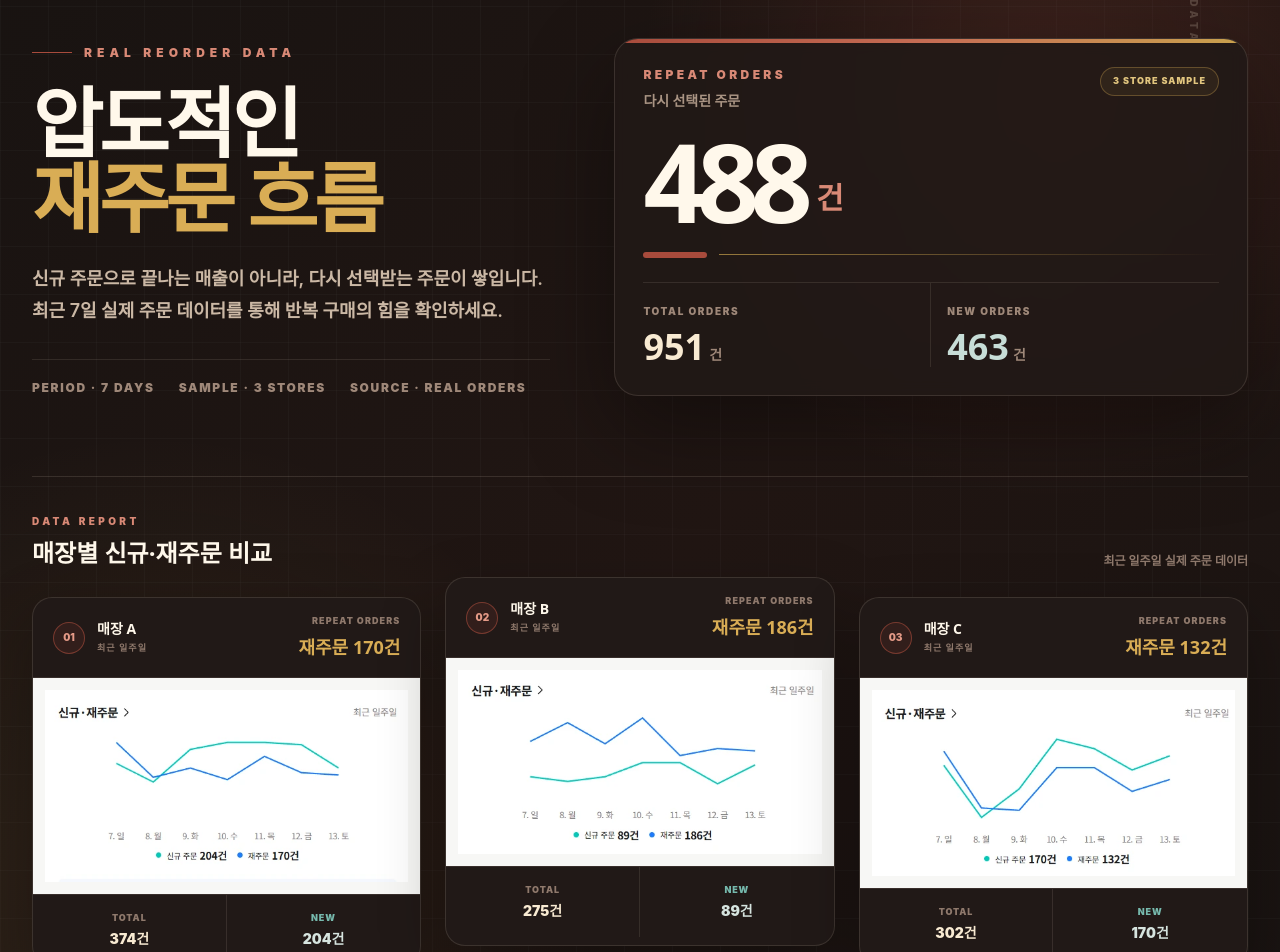
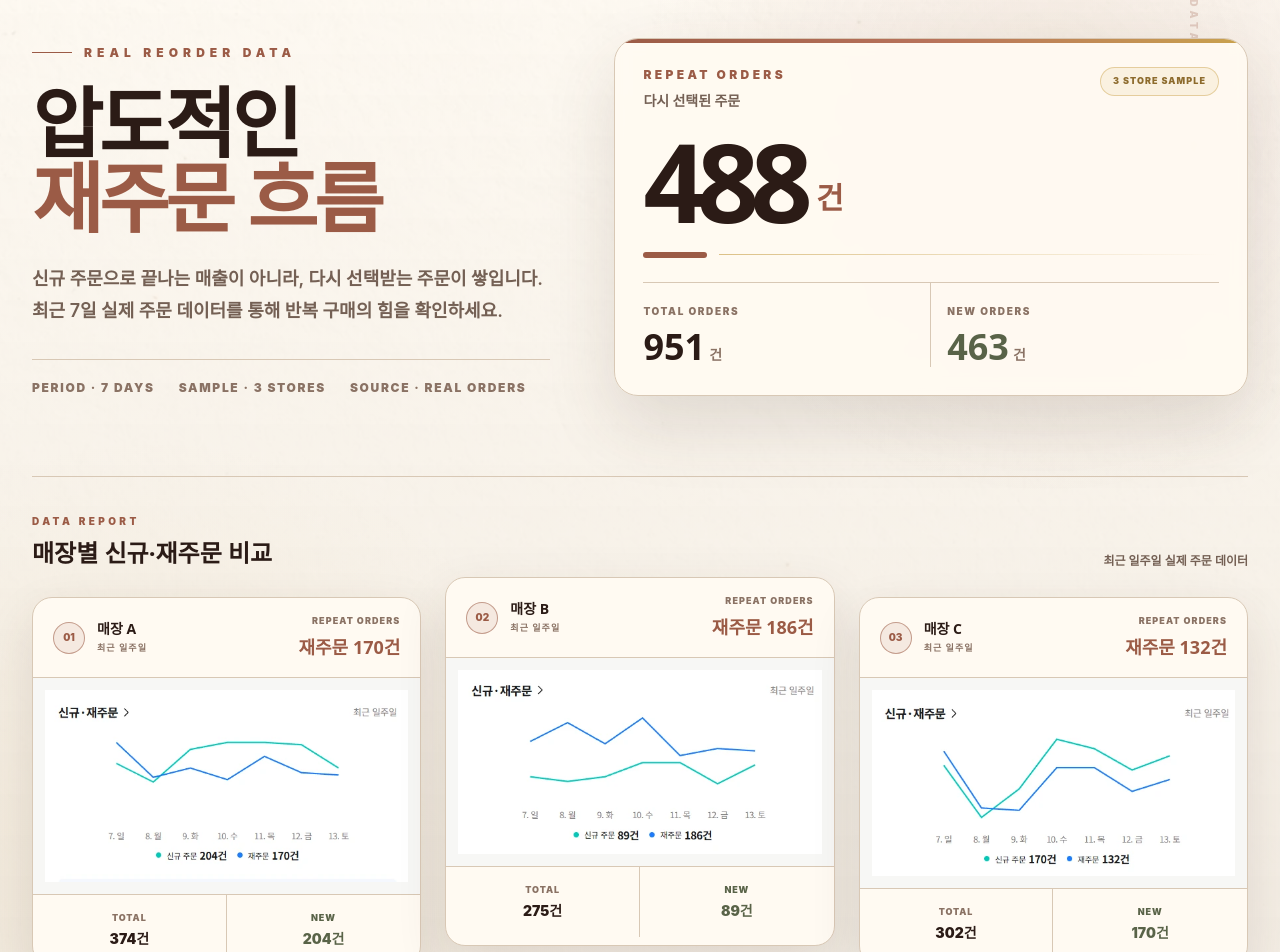
Before and after one commit to James940522/udon-landing, a Next.js app: page / in a window 1280 px wide. Shown: the part 7397-8349 px from the top of the page. Built offline with nearby package versions, Linux system fonts and the light colour scheme; a web font is replaced by a local one.

Commit message:
Fix: etc

```diff
--- a/scripts/verify-repeat-order-dark-dashboard.mjs
+++ b/scripts/verify-repeat-order-warm-paper.mjs
@@ -8,7 +8,13 @@ const source = await readFile(
 
 for (const token of [
   'useReducedMotion',
-  'bg-[#181311]',
+  "/new-asset/background/startup-benefit-hanji.webp",
+  'bg-[#f0e9df]',
+  'bg-[#fffaf2]',
+  'text-[#2b1b16]',
+  'text-[#9b5b46]',
+  'border-[#d8c8b5]',
+  'text-[#596348]',
   'REPEAT ORDERS',
   '다시 선택된 주문',
   '3 STORE SAMPLE',
@@ -29,6 +35,9 @@ for (const asset of [
 }
 
 for (const legacyToken of [
+  'bg-[#181311]',
+  'bg-[#211917]',
+  'text-[#fff8eb]',
   'const backgroundWords',
   'clipPath',
   'bg-[#a66732] text-[#26140e]',
@@ -45,4 +54,4 @@ for (const legacyToken of [
   );
 }
 
-console.log('Repeat-order dark dashboard contract passed.');
+console.log('Repeat-order warm paper contract passed.');
--- a/src/widgets/repeat-order-proof/ui/RepeatOrderProofSection.tsx
+++ b/src/widgets/repeat-order-proof/ui/RepeatOrderProofSection.tsx
@@ -65,28 +65,31 @@ export default function RepeatOrderProofSection() {
     <section
       id="repeat-order-proof"
       ref={sectionRef}
-      className="relative overflow-hidden bg-[#181311] py-20 text-[#f8ead2] md:py-28 lg:py-32"
+      className="relative overflow-hidden bg-[#f0e9df] bg-cover bg-center py-20 text-[#2b1b16] md:py-28 lg:py-32"
+      style={{
+        backgroundImage:
+          "linear-gradient(180deg, rgba(255,250,242,0.82) 0%, rgba(240,233,223,0.94) 100%), url('/new-asset/background/startup-benefit-hanji.webp')",
+      }}
       aria-label="오늘은 볶음우동 재주문 데이터"
     >
       <div
         className="pointer-events-none absolute inset-0"
         style={{
           backgroundImage:
-            'radial-gradient(circle at 82% 14%, rgba(168,75,60,0.2), transparent 27%), radial-gradient(circle at 12% 76%, rgba(201,162,77,0.1), transparent 30%), linear-gradient(rgba(255,255,255,0.025) 1px, transparent 1px), linear-gradient(90deg, rgba(255,255,255,0.025) 1px, transparent 1px), linear-gradient(135deg, #181311 0%, #211613 52%, #181311 100%)',
-          backgroundSize: 'auto, auto, 48px 48px, 48px 48px, auto',
+            'radial-gradient(circle at 82% 14%, rgba(155,91,70,0.09), transparent 27%), radial-gradient(circle at 12% 76%, rgba(201,162,77,0.08), transparent 30%)',
         }}
         aria-hidden="true"
       />
       <div
-        className="pointer-events-none absolute inset-x-0 top-0 h-px bg-linear-to-r from-transparent via-[#c9a24d]/55 to-transparent"
+        className="pointer-events-none absolute inset-x-0 top-0 h-px bg-linear-to-r from-transparent via-[#9b5b46]/35 to-transparent"
         aria-hidden="true"
       />
       <div
-        className="pointer-events-none absolute inset-x-0 bottom-0 h-px bg-linear-to-r from-transparent via-[#a84b3c]/65 to-transparent"
+        className="pointer-events-none absolute inset-x-0 bottom-0 h-px bg-linear-to-r from-transparent via-[#d8c8b5] to-transparent"
         aria-hidden="true"
       />
       <div
-        className="pointer-events-none absolute -right-20 top-24 hidden rotate-90 text-[10px] font-black tracking-[0.45em] text-[#f8ead2]/20 lg:block"
+        className="pointer-events-none absolute -right-20 top-24 hidden rotate-90 text-[10px] font-black tracking-[0.45em] text-[#9b5b46]/25 lg:block"
         aria-hidden="true"
       >
         VERIFIED ORDER DATA · LAST 7 DAYS
@@ -96,24 +99,24 @@ export default function RepeatOrderProofSection() {
         <div className="grid gap-10 lg:grid-cols-[minmax(0,0.9fr)_minmax(420px,1.1fr)] lg:items-end lg:gap-16">
           <motion.div {...reveal()}>
             <div className="mb-6 flex items-center gap-3">
-              <span className="h-px w-10 bg-[#a84b3c]" aria-hidden="true" />
-              <p className="text-[10px] font-black uppercase tracking-[0.42em] text-[#d98976] sm:text-xs">
+              <span className="h-px w-10 bg-[#9b5b46]" aria-hidden="true" />
+              <p className="text-[10px] font-black uppercase tracking-[0.42em] text-[#9b5b46] sm:text-xs">
                 Real reorder data
               </p>
             </div>
 
-            <h2 className="break-keep font-heading text-4xl font-black leading-[0.98] tracking-[-0.055em] text-[#fff8eb] sm:text-5xl md:text-6xl lg:text-[4.8rem]">
+            <h2 className="break-keep font-heading text-4xl font-black leading-[0.98] tracking-[-0.055em] text-[#2b1b16] sm:text-5xl md:text-6xl lg:text-[4.8rem]">
               압도적인
               <br />
-              <span className="text-[#d9ad55]">재주문 흐름</span>
+              <span className="text-[#9b5b46]">재주문 흐름</span>
             </h2>
 
-            <p className="mt-7 max-w-xl break-keep text-sm font-semibold leading-7 text-[#cbb8a5] sm:text-base sm:leading-8 md:text-lg">
+            <p className="mt-7 max-w-xl break-keep text-sm font-semibold leading-7 text-[#746054] sm:text-base sm:leading-8 md:text-lg">
               신규 주문으로 끝나는 매출이 아니라, 다시 선택받는 주문이 쌓입니다. 최근 7일 실제 주문
               데이터를 통해 반복 구매의 힘을 확인하세요.
             </p>
 
-            <div className="mt-8 flex flex-wrap gap-x-6 gap-y-3 border-t border-[#f8ead2]/10 pt-5 text-[10px] font-black tracking-[0.14em] text-[#9f8879] sm:text-xs">
+            <div className="mt-8 flex flex-wrap gap-x-6 gap-y-3 border-t border-[#d8c8b5] pt-5 text-[10px] font-black tracking-[0.14em] text-[#8a7264] sm:text-xs">
               <span>PERIOD · 7 DAYS</span>
               <span>SAMPLE · 3 STORES</span>
               <span>SOURCE · REAL ORDERS</span>
@@ -121,76 +124,76 @@ export default function RepeatOrderProofSection() {
           </motion.div>
 
           <motion.div
-            className="relative overflow-hidden rounded-[1.5rem] border border-[#f8ead2]/12 bg-[#211917]/86 p-5 shadow-[0_34px_90px_rgba(0,0,0,0.38)] backdrop-blur-sm sm:p-7"
+            className="relative overflow-hidden rounded-[1.5rem] border border-[#d8c8b5] bg-[#fffaf2]/94 p-5 shadow-[0_28px_70px_rgba(73,50,41,0.14)] backdrop-blur-sm sm:p-7"
             aria-label="최근 7일 재주문 488건"
             {...reveal(0.12)}
           >
-            <div className="absolute inset-x-0 top-0 h-1 bg-linear-to-r from-[#a84b3c] via-[#c66d54] to-[#c9a24d]" />
+            <div className="absolute inset-x-0 top-0 h-1 bg-linear-to-r from-[#9b5b46] via-[#b8735b] to-[#c9a24d]" />
             <div className="flex items-start justify-between gap-4">
               <div>
-                <p className="text-[10px] font-black tracking-[0.28em] text-[#d98976] sm:text-xs">
+                <p className="text-[10px] font-black tracking-[0.28em] text-[#9b5b46] sm:text-xs">
                   REPEAT ORDERS
                 </p>
-                <p className="mt-2 text-xs font-bold text-[#a99483] sm:text-sm">다시 선택된 주문</p>
+                <p className="mt-2 text-xs font-bold text-[#746054] sm:text-sm">다시 선택된 주문</p>
               </div>
-              <span className="rounded-full border border-[#c9a24d]/35 bg-[#c9a24d]/8 px-3 py-1.5 text-[9px] font-black tracking-[0.12em] text-[#e2c67f]">
+              <span className="rounded-full border border-[#c9a24d]/45 bg-[#c9a24d]/10 px-3 py-1.5 text-[9px] font-black tracking-[0.12em] text-[#8d6b2d]">
                 3 STORE SAMPLE
               </span>
             </div>
 
             <div className="mt-7 flex items-end gap-3">
-              <strong className="font-heading text-[4.7rem] font-black leading-[0.78] tracking-[-0.08em] text-[#fff8eb] sm:text-[6.8rem]">
+              <strong className="font-heading text-[4.7rem] font-black leading-[0.78] tracking-[-0.08em] text-[#2b1b16] sm:text-[6.8rem]">
                 {orderSummary.repeatOrders}
               </strong>
-              <span className="pb-1 font-heading text-xl font-black text-[#d98976] sm:pb-2 sm:text-3xl">
+              <span className="pb-1 font-heading text-xl font-black text-[#9b5b46] sm:pb-2 sm:text-3xl">
                 건
               </span>
             </div>
 
             <div className="mt-7 flex items-center gap-3" aria-hidden="true">
-              <span className="h-1.5 w-16 rounded-full bg-[#a84b3c]" />
-              <span className="h-px flex-1 bg-linear-to-r from-[#c9a24d]/70 to-transparent" />
+              <span className="h-1.5 w-16 rounded-full bg-[#9b5b46]" />
+              <span className="h-px flex-1 bg-linear-to-r from-[#c9a24d]/65 to-transparent" />
             </div>
 
-            <div className="mt-6 grid grid-cols-2 border-t border-[#f8ead2]/10">
-              <div className="border-r border-[#f8ead2]/10 pr-4 pt-5">
-                <p className="text-[10px] font-black tracking-[0.16em] text-[#9f8879]">
+            <div className="mt-6 grid grid-cols-2 border-t border-[#d8c8b5]">
+              <div className="border-r border-[#d8c8b5] pr-4 pt-5">
+                <p className="text-[10px] font-black tracking-[0.16em] text-[#8a7264]">
                   TOTAL ORDERS
                 </p>
-                <p className="mt-2 font-heading text-3xl font-black text-[#f8ead2] sm:text-4xl">
+                <p className="mt-2 font-heading text-3xl font-black text-[#2b1b16] sm:text-4xl">
                   {orderSummary.totalOrders}
-                  <span className="ml-1 text-sm text-[#9f8879]">건</span>
+                  <span className="ml-1 text-sm text-[#8a7264]">건</span>
                 </p>
               </div>
               <div className="pl-4 pt-5">
-                <p className="text-[10px] font-black tracking-[0.16em] text-[#9f8879]">
+                <p className="text-[10px] font-black tracking-[0.16em] text-[#8a7264]">
                   NEW ORDERS
                 </p>
-                <p className="mt-2 font-heading text-3xl font-black text-[#c7ddd7] sm:text-4xl">
+                <p className="mt-2 font-heading text-3xl font-black text-[#596348] sm:text-4xl">
                   {orderSummary.newOrders}
-                  <span className="ml-1 text-sm text-[#9f8879]">건</span>
+                  <span className="ml-1 text-sm text-[#8a7264]">건</span>
                 </p>
               </div>
             </div>
           </motion.div>
         </div>
 
-        <div className="mt-14 border-t border-[#f8ead2]/12 pt-7 lg:mt-20 lg:pt-9">
+        <div className="mt-14 border-t border-[#d8c8b5] pt-7 lg:mt-20 lg:pt-9">
           <div className="mb-7 flex flex-col gap-2 sm:flex-row sm:items-end sm:justify-between">
             <div>
-              <p className="text-[10px] font-black tracking-[0.34em] text-[#d98976]">DATA REPORT</p>
-              <h3 className="mt-2 font-heading text-xl font-black text-[#fff8eb] sm:text-2xl">
+              <p className="text-[10px] font-black tracking-[0.34em] text-[#9b5b46]">DATA REPORT</p>
+              <h3 className="mt-2 font-heading text-xl font-black text-[#2b1b16] sm:text-2xl">
                 매장별 신규·재주문 비교
               </h3>
             </div>
-            <p className="text-xs font-semibold text-[#8f796c]">최근 일주일 실제 주문 데이터</p>
+            <p className="text-xs font-semibold text-[#746054]">최근 일주일 실제 주문 데이터</p>
           </div>
 
           <div className="grid gap-5 md:grid-cols-3 md:gap-4 lg:gap-6">
             {graphCards.map((card, index) => (
               <motion.article
                 key={card.badge}
-                className={`group relative overflow-hidden rounded-[1.25rem] border border-[#f8ead2]/12 bg-[#211917] shadow-[0_24px_65px_rgba(0,0,0,0.3)] ${
+                className={`group relative overflow-hidden rounded-[1.25rem] border border-[#d8c8b5] bg-[#fffaf2] shadow-[0_20px_50px_rgba(73,50,41,0.12)] ${
                   index === 1 ? 'md:-translate-y-5' : ''
                 }`}
                 initial={{
@@ -204,7 +207,7 @@ export default function RepeatOrderProofSection() {
                     ? undefined
                     : {
                         y: index === 1 ? -25 : -5,
-                        borderColor: 'rgba(217,137,118,0.45)',
+                        borderColor: 'rgba(155,91,70,0.5)',
                       }
                 }
                 transition={{
@@ -213,23 +216,23 @@ export default function RepeatOrderProofSection() {
                   ease: [0.22, 1, 0.36, 1],
                 }}
               >
-                <div className="flex items-center justify-between border-b border-[#f8ead2]/10 px-4 py-4 sm:px-5">
+                <div className="flex items-center justify-between border-b border-[#d8c8b5] px-4 py-4 sm:px-5">
                   <div className="flex items-center gap-3">
-                    <span className="flex h-8 w-8 items-center justify-center rounded-full border border-[#a84b3c]/60 bg-[#a84b3c]/12 text-[10px] font-black text-[#e49a87]">
+                    <span className="flex h-8 w-8 items-center justify-center rounded-full border border-[#9b5b46]/55 bg-[#9b5b46]/10 text-[10px] font-black text-[#9b5b46]">
                       {card.badge}
                     </span>
                     <div>
-                      <p className="font-heading text-sm font-black text-[#fff8eb]">{card.title}</p>
-                      <p className="mt-0.5 text-[9px] font-bold tracking-[0.12em] text-[#8f796c]">
+                      <p className="font-heading text-sm font-black text-[#2b1b16]">{card.title}</p>
+                      <p className="mt-0.5 text-[9px] font-bold tracking-[0.12em] text-[#8a7264]">
                         {card.period}
                       </p>
                     </div>
                   </div>
                   <div className="text-right">
-                    <p className="text-[9px] font-black tracking-[0.12em] text-[#8f796c]">
+                    <p className="text-[9px] font-black tracking-[0.12em] text-[#8a7264]">
                       REPEAT ORDERS
                     </p>
-                    <p className="mt-1 font-heading text-base font-black text-[#d9ad55] sm:text-lg">
+                    <p className="mt-1 font-heading text-base font-black text-[#9b5b46] sm:text-lg">
                       재주문 {card.repeatOrders}건
                     </p>
                   </div>
@@ -247,14 +250,14 @@ export default function RepeatOrderProofSection() {
                   />
                 </div>
 
-                <div className="grid grid-cols-2 divide-x divide-[#f8ead2]/10 border-t border-[#f8ead2]/10">
+                <div className="grid grid-cols-2 divide-x divide-[#d8c8b5] border-t border-[#d8c8b5]">
                   <div className="px-2 py-4 text-center">
-                    <p className="text-[9px] font-black tracking-[0.1em] text-[#8f796c]">TOTAL</p>
-                    <p className="mt-1 text-sm font-black text-[#f8ead2]">{card.total}건</p>
+                    <p className="text-[9px] font-black tracking-[0.1em] text-[#8a7264]">TOTAL</p>
+                    <p className="mt-1 text-sm font-black text-[#2b1b16]">{card.total}건</p>
                   </div>
                   <div className="px-2 py-4 text-center">
-                    <p className="text-[9px] font-black tracking-[0.1em] text-[#76b9ad]">NEW</p>
-                    <p className="mt-1 text-sm font-black text-[#d6e4df]">{card.newOrders}건</p>
+                    <p className="text-[9px] font-black tracking-[0.1em] text-[#596348]">NEW</p>
+                    <p className="mt-1 text-sm font-black text-[#596348]">{card.newOrders}건</p>
                   </div>
                 </div>
               </motion.article>
@@ -263,15 +266,15 @@ export default function RepeatOrderProofSection() {
         </div>
 
         <motion.div
-          className="mt-8 grid gap-3 border-y border-[#f8ead2]/10 py-5 text-xs font-bold text-[#a99483] sm:grid-cols-[auto_1fr_auto] sm:items-center sm:gap-5"
+          className="mt-8 grid gap-3 border-y border-[#d8c8b5] py-5 text-xs font-bold text-[#746054] sm:grid-cols-[auto_1fr_auto] sm:items-center sm:gap-5"
           {...reveal(0.48)}
         >
-          <span className="font-black tracking-[0.18em] text-[#d98976]">INSIGHT 01</span>
+          <span className="font-black tracking-[0.18em] text-[#9b5b46]">INSIGHT 01</span>
           <span className="break-keep">
             세 매장 모두 신규 주문과 함께 반복 구매가 꾸준히 발생하며, 안정적인 매출 흐름을 만들고
             있습니다.
           </span>
-          <span className="font-black text-[#d9ad55]">신규 주문 / 재주문 비교</span>
+          <span className="font-black text-[#9b5b46]">신규 주문 / 재주문 비교</span>
         </motion.div>
       </div>
     </section>
```
Also changed, not shown: 2 other files (tests, documents, lock files or other folders).
